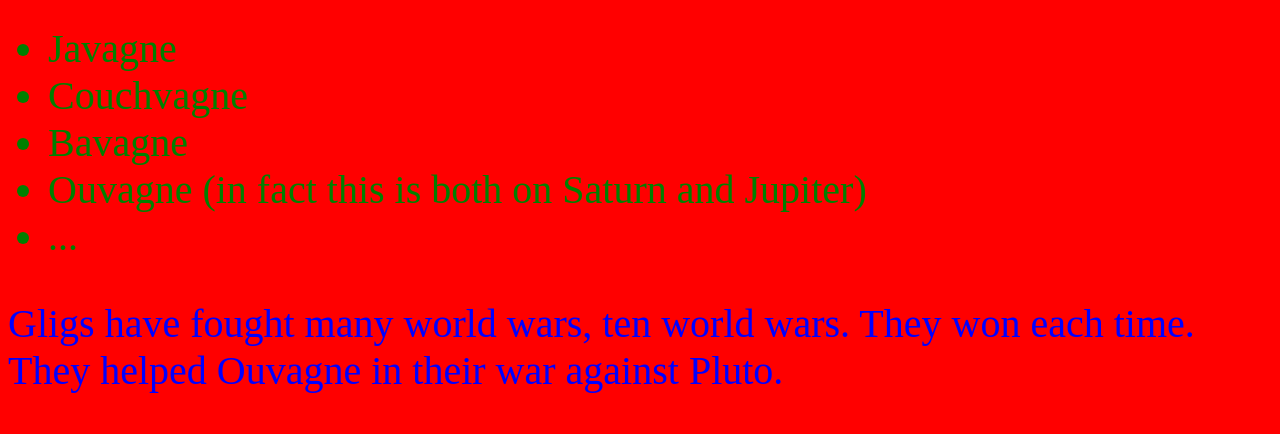
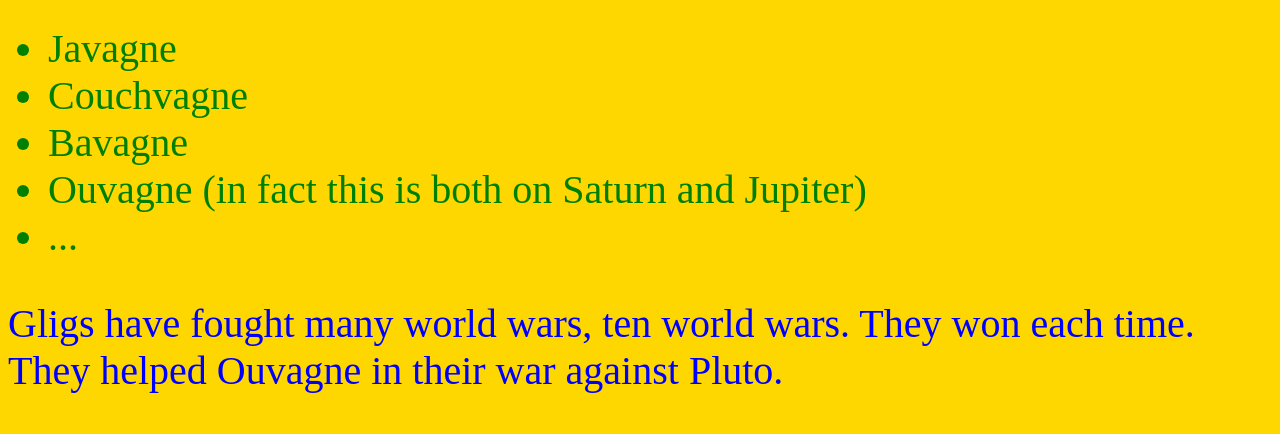
Before and after one commit to paulfitz/glig, a plain HTML site: page index.html in a window 1280 px wide. Shown: the part 409-843 px from the top of the page. Drawn offline with nearby package versions, Linux system fonts and the light colour scheme.

Commit message:
Update index.html

```diff
--- a/index.html
+++ b/index.html
@@ -21,7 +21,7 @@ $(function() {
   var active = false;
   function clignote() {
     if (active) {
-      $('body').css({'background': 'url(jupiter.png)'});
+      $('body').css({'background': 'url(jupiter.png)', 'background-repeat':'no-repeat', 'background-size':'100% 100%';});
     } else {
       $('body').css({'background': 'red'});
     }
```
